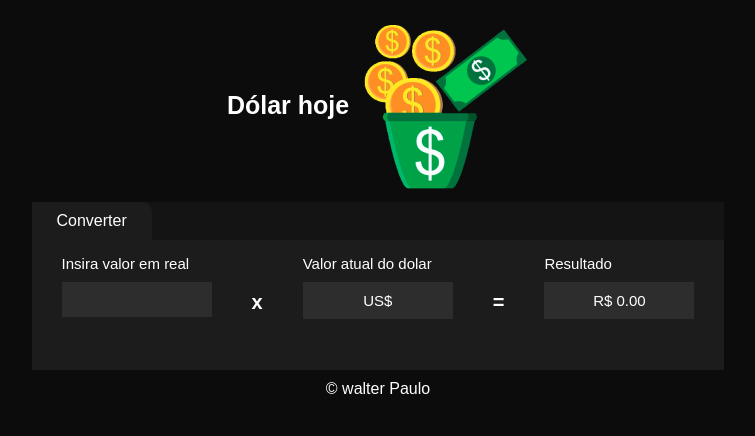
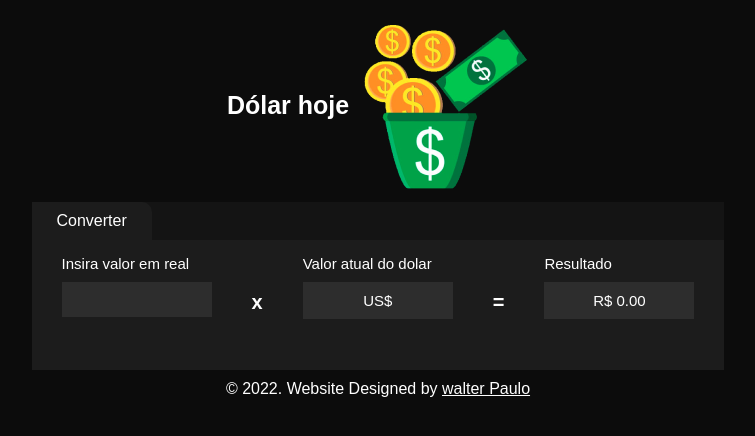
Before and after one commit to walterpaulo/dolar-vitejs, a React (Vite) app: page / in a window 1280 px wide. Shown: the top 436 px of the page, without its empty margins (262-1017 px from the left). Built offline with nearby package versions, Linux system fonts and the light colour scheme; no server answers.

Commit message:
refactor:

```diff
--- a/src/components/Footer/index.tsx
+++ b/src/components/Footer/index.tsx
@@ -4,7 +4,7 @@ import { Container, Span } from './style';
 function Footer() {
     return (
         <Container>
-            <Span>&#169; walter Paulo</Span>
+            <Span>&#169; 2022. Website Designed by <a href='https://wwww.walterpaulo.com.br' target="_blank">walter Paulo</a></Span>
         </Container>
     );
 }
```
